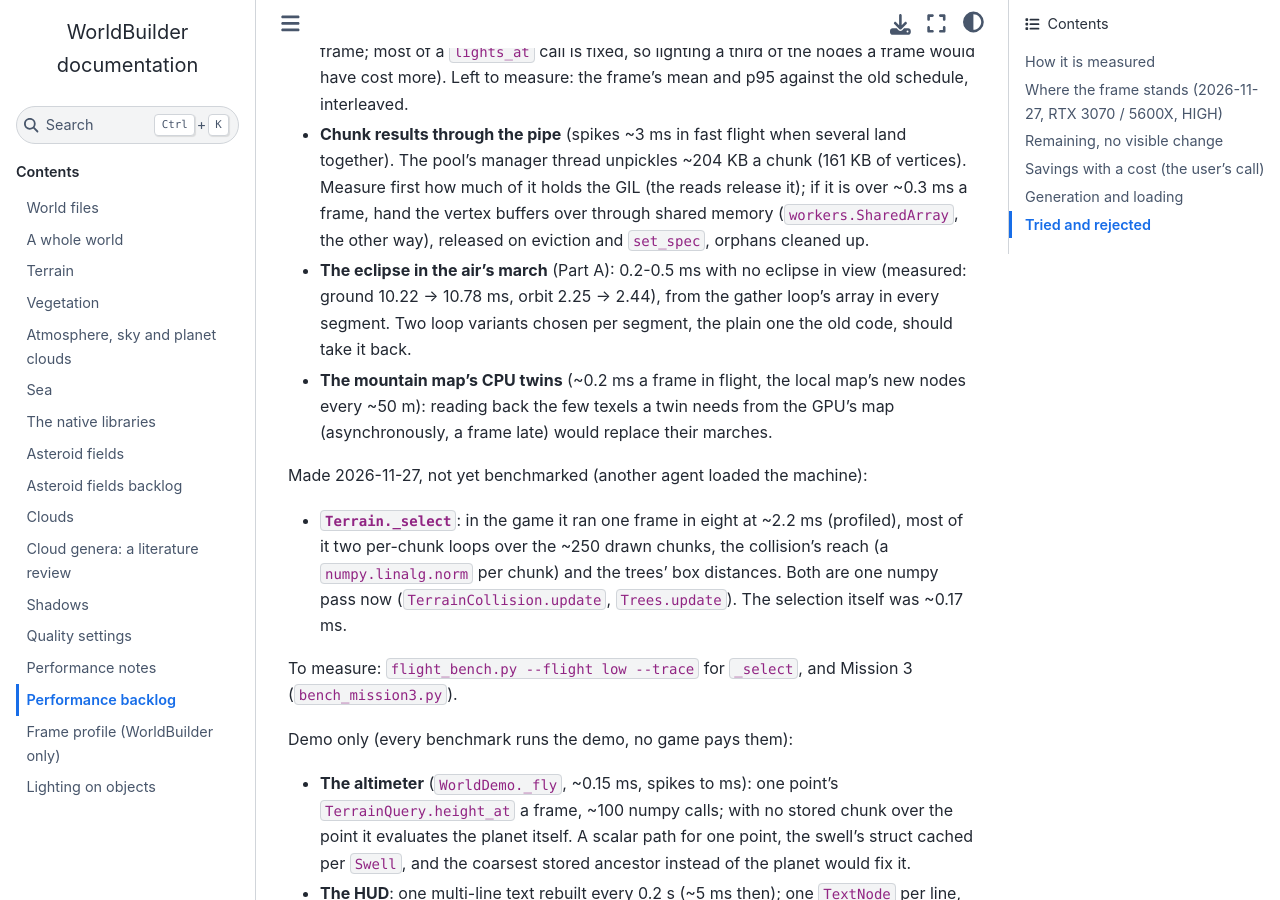
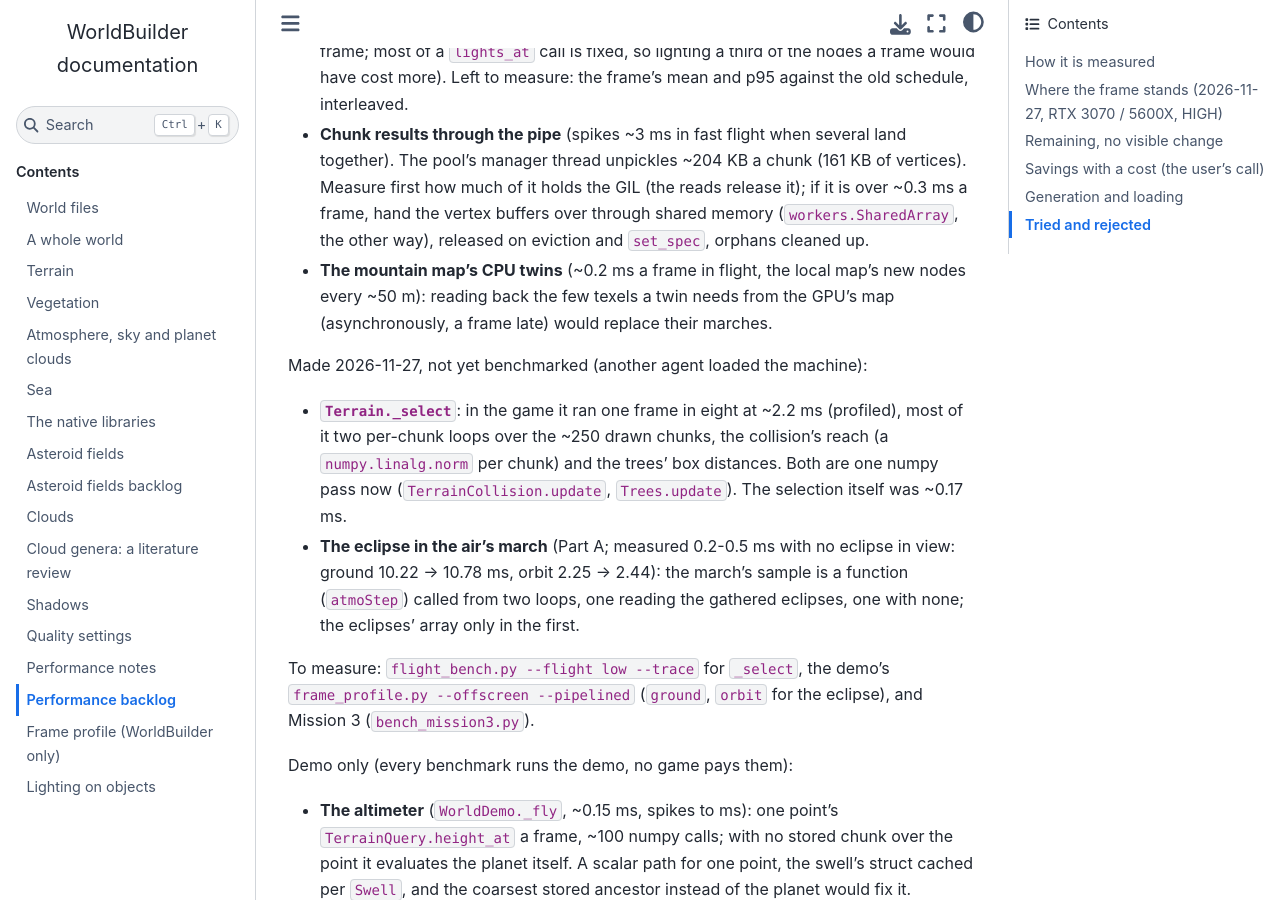
Before and after one commit to JoeDalton/WorldBuilder, a Sphinx documentation site: the page built from docs/source/performance_backlog.md, in a window 1280 px wide and 900 px high, scrolled down 1770 px. Built offline with Sphinx 7.4.7 and the Sphinx Book theme 1.1.4, drawn with Linux system fonts in a browser that asks for light colours; pages that are not in the unit, such as notebooks, are missing from menus.

Commit message:
eclipse in atmosphere

```diff
--- a/docs/source/performance_backlog.md
+++ b/docs/source/performance_backlog.md
@@ -77,10 +77,6 @@ Ranked by what they would take off a game's frame.
   reads release it); if it is over ~0.3 ms a frame, hand the vertex buffers
   over through shared memory (`workers.SharedArray`, the other way),
   released on eviction and `set_spec`, orphans cleaned up.
-- **The eclipse in the air's march** (Part A): 0.2-0.5 ms with no eclipse in
-  view (measured: ground 10.22 → 10.78 ms, orbit 2.25 → 2.44), from the
-  gather loop's array in every segment. Two loop variants chosen per
-  segment, the plain one the old code, should take it back.
 - **The mountain map's CPU twins** (~0.2 ms a frame in flight, the local
   map's new nodes every ~50 m): reading back the few texels a twin needs
   from the GPU's map (asynchronously, a frame late) would replace their
@@ -93,9 +89,14 @@ Made 2026-11-27, not yet benchmarked (another agent loaded the machine):
   collision's reach (a `numpy.linalg.norm` per chunk) and the trees' box
   distances. Both are one numpy pass now (`TerrainCollision.update`,
   `Trees.update`). The selection itself was ~0.17 ms.
+- **The eclipse in the air's march** (Part A; measured 0.2-0.5 ms with no
+  eclipse in view: ground 10.22 → 10.78 ms, orbit 2.25 → 2.44): the march's
+  sample is a function (`atmoStep`) called from two loops, one reading the
+  gathered eclipses, one with none; the eclipses' array only in the first.
 
-To measure: `flight_bench.py --flight low --trace` for `_select`, and
-Mission 3 (`bench_mission3.py`).
+To measure: `flight_bench.py --flight low --trace` for `_select`, the demo's
+`frame_profile.py --offscreen --pipelined` (`ground`, `orbit` for the
+eclipse), and Mission 3 (`bench_mission3.py`).
 
 Demo only (every benchmark runs the demo, no game pays them):
 
```
Also changed, not shown: CHANGELOG.md (+4 -0 lines), 1 other file.
